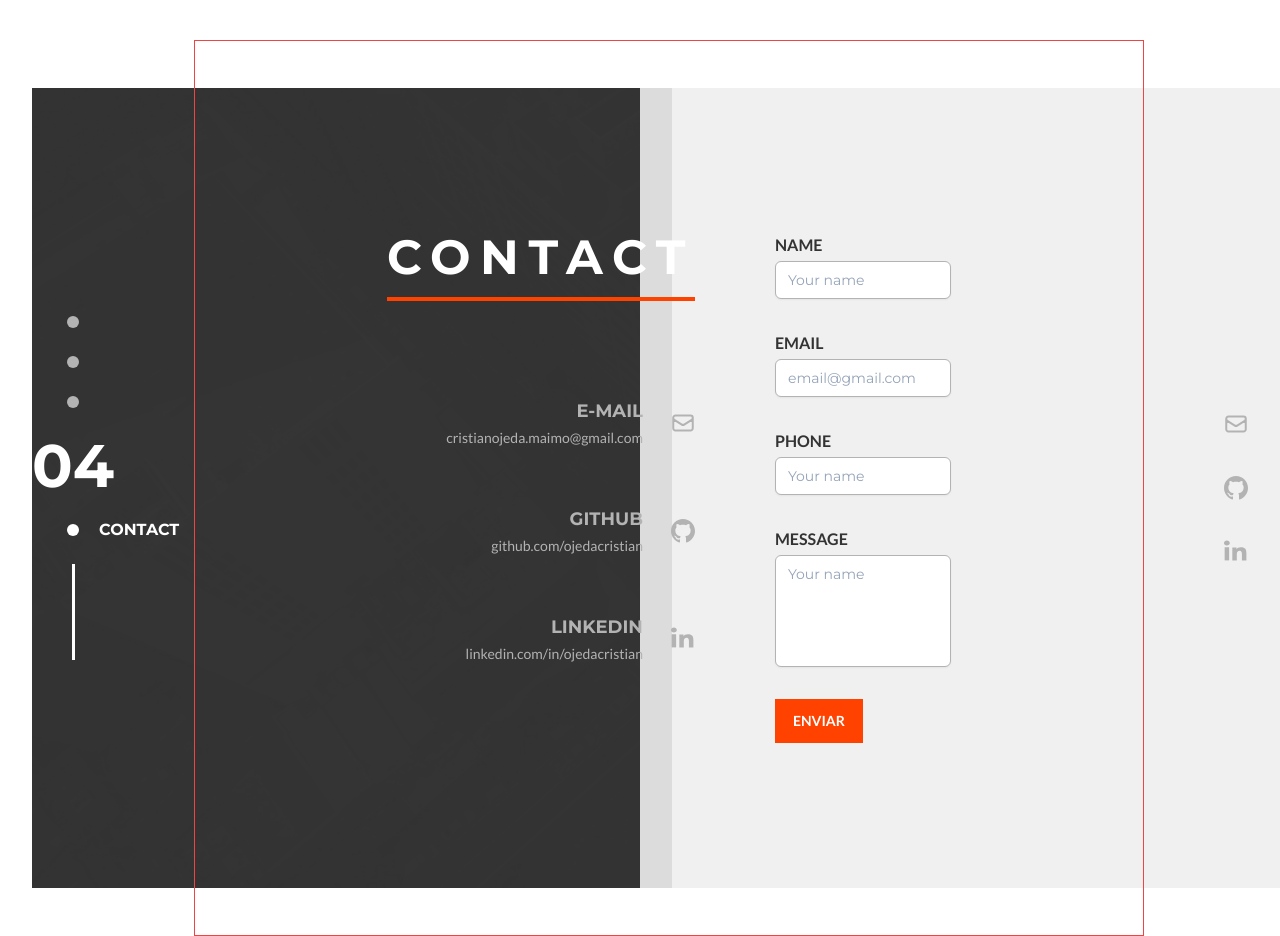
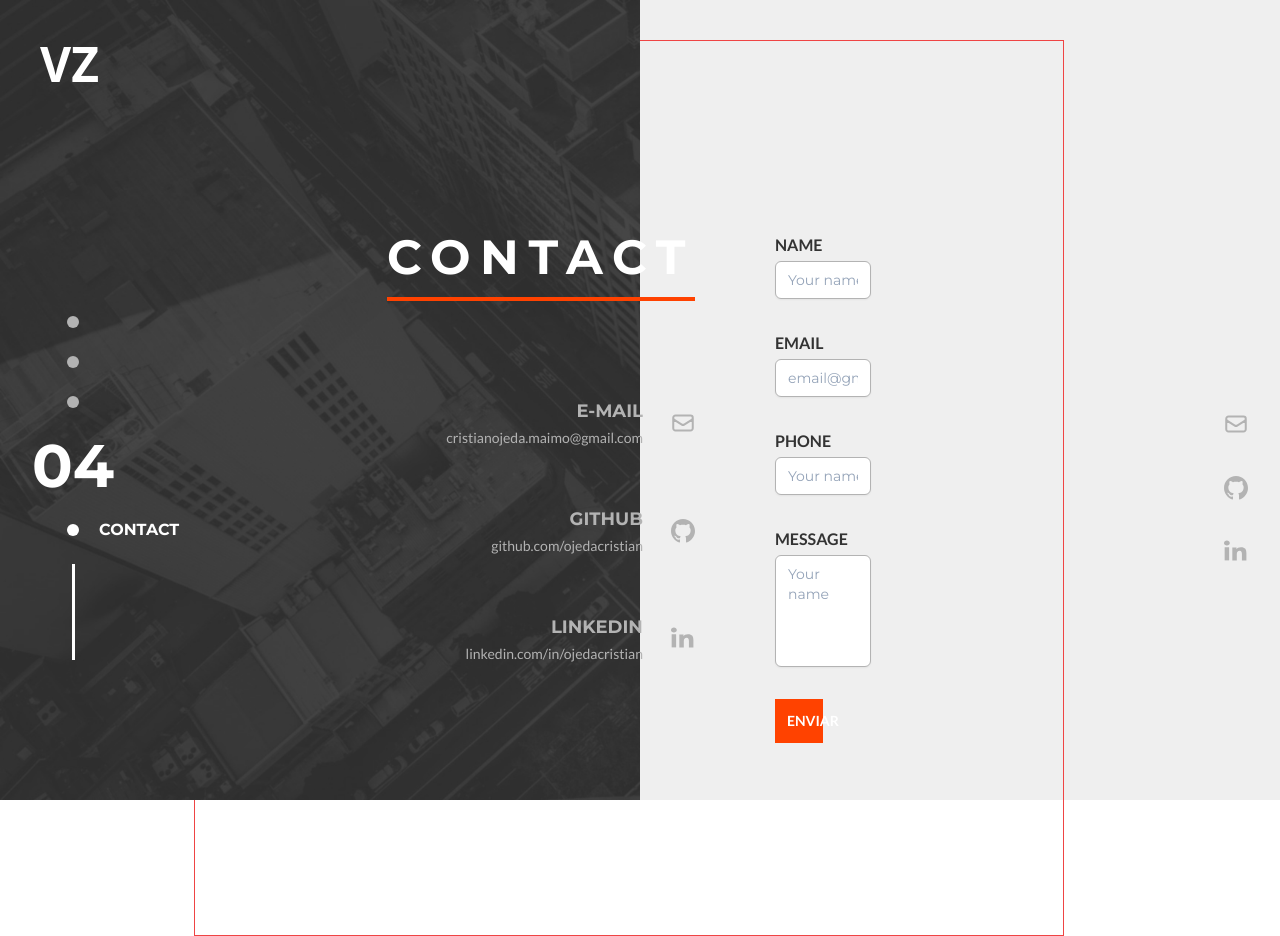
Before and after one commit to ojedacristian/personal-portfolio, a Next.js app: page /contact in a window 1280 px wide. Built offline with nearby package versions, Linux system fonts and the light colour scheme.

Commit message:
Add Contact page in new layout}

```diff
--- a/components/Layout.tsx
+++ b/components/Layout.tsx
@@ -41,7 +41,7 @@
       <main
         className={`${lato.variable} ${montserrat.variable} relative h-screen ${dark ? 'text-brand-darkGray' : 'text-white'} ${bg} flex flex-col`}
       >
-        <header className='flex w-full justify-between px-10 pt-10'>
+        <header className='relative z-10 flex w-full justify-between px-10 pt-10'>
           <Link href='/' className='text-5xl font-bold uppercase'>vz</Link>
         </header>
         <div className='flex h-full justify-between gap-20 px-8'>
--- a/components/NavbarMenu.tsx
+++ b/components/NavbarMenu.tsx
@@ -41,7 +41,7 @@
   const pathname = usePathname()
 
   return (
-    <nav className='flex items-center font-montserrat'>
+    <nav className='relative z-10 flex items-center font-montserrat'>
           <div className='flex flex-col items-center gap-y-7 font-bold'>
             {
               links.map(link => {
--- a/pages/contact/index.tsx
+++ b/pages/contact/index.tsx
@@ -4,15 +4,15 @@
 
 const ContactPage: NextPage = () => {
   return (
-        <Layout>
-            <div className="absolute -z-50 h-screen w-1/2 bg-[url('/homebg2.jpg')] bg-cover bg-no-repeat grayscale" />
-            <div className='absolute -z-40 h-screen w-1/2 bg-brand-darkGray opacity-90 ' />
-            <div className='absolute right-0 -z-40 h-screen w-1/2 bg-[#efefef] opacity-90 ' />
+        <Layout bg="bg-[#efefef]">
+            <div className="absolute left-0 top-0 h-screen w-1/2 bg-[url('/homebg2.jpg')] bg-cover bg-no-repeat" />
+            {/* <div className='absolute -z-40 h-screen w-1/2 bg-brand-darkGray opacity-90 ' /> */}
+            {/* <div className='absolute right-0 -z-40 h-screen w-1/2 bg-[#efefef] opacity-90 ' /> */}
 
-            <div className='flex min-h-screen items-center justify-center'>
+            <div className='flex items-center justify-center'>
 
-                <div className='container flex justify-center gap-20 lg:border lg:border-red-500 xl:p-48'>
-                    <div className='flex-1 text-right'>
+                <div className='container mr-20 flex justify-center gap-20 lg:border lg:border-red-500 xl:p-48'>
+                    <div className='relative z-10 flex-1 text-right'>
                         <h1 className='inline-block border-b-4 border-brand-orange pb-4 font-montserrat text-5xl font-bold uppercase tracking-[0.2em]'>
                             Contact
                         </h1>
```
